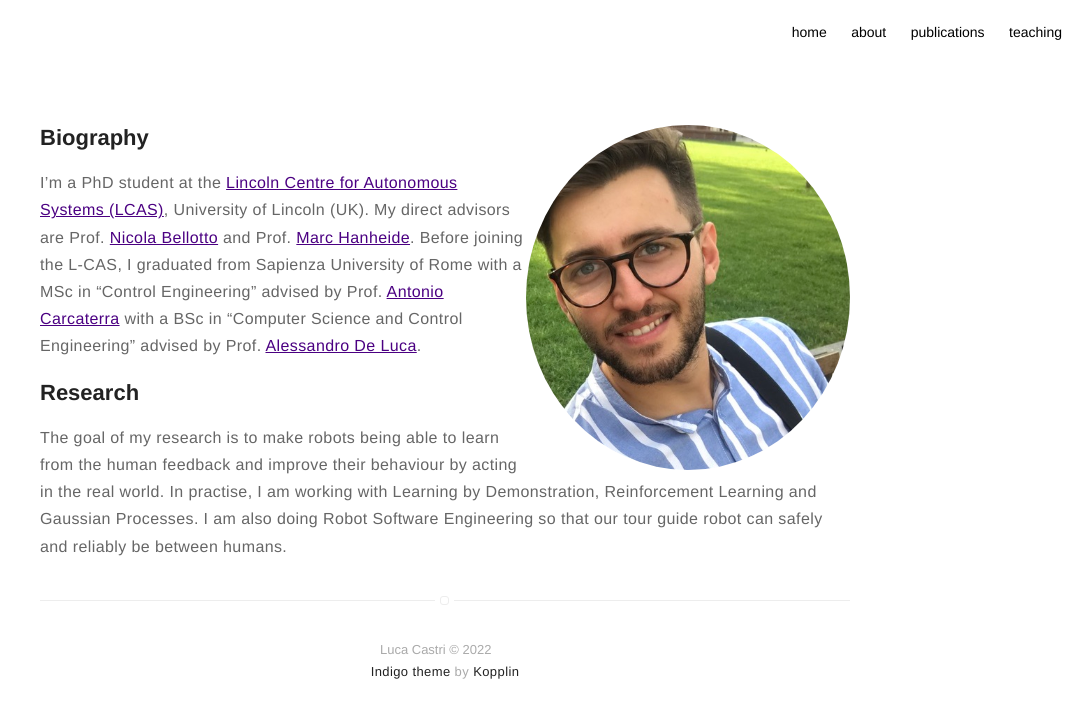
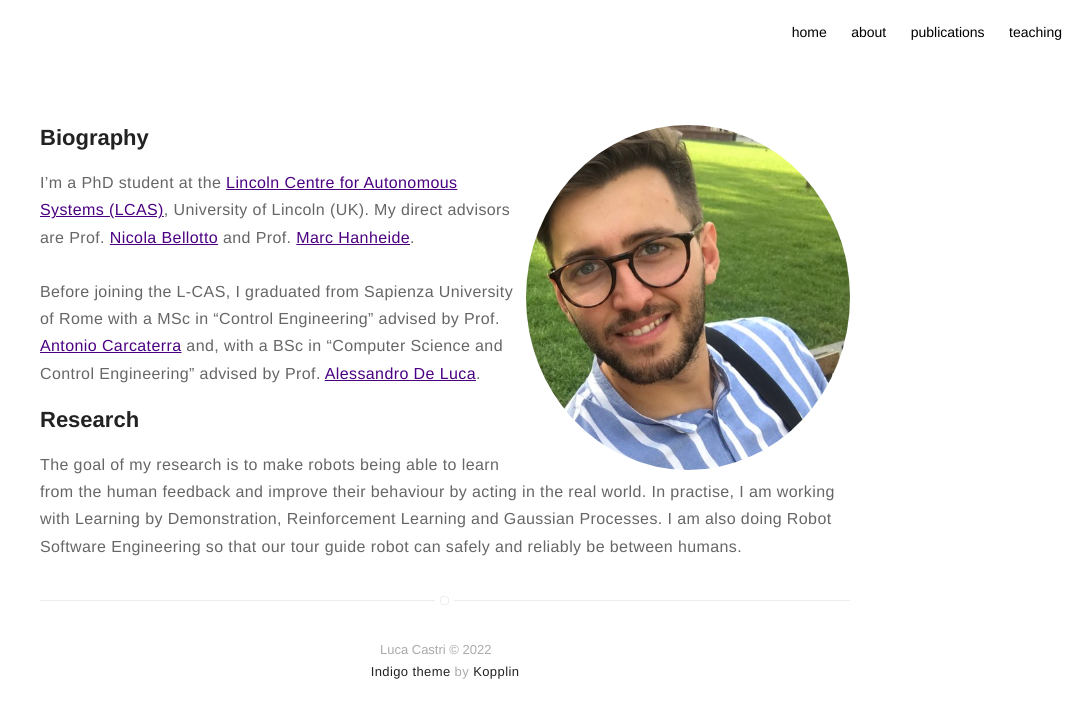
Before and after one commit to lcastri/lcastri.github.io, a Jekyll site: the page built from about.md, in a window 1280 px wide. Shown: the top 718 px of the page, without its empty margins (195-1280 px from the left). Built offline with Jekyll 4.4.1, drawn with Linux system fonts in a browser that asks for light colours; nearby versions of some CDN libraries.

Commit message:
about fix

```diff
--- a/about.md
+++ b/about.md
@@ -7,8 +7,8 @@
 <p>
 
 I’m a PhD student at the <a href="https://lcas.lincoln.ac.uk/wp/">Lincoln Centre for Autonomous Systems (LCAS)</a>, University of Lincoln (UK). My direct advisors are Prof. <a href="https://nbellotto.blogs.lincoln.ac.uk/">Nicola Bellotto</a> and Prof. <a href="https://www.hanheide.net/">Marc Hanheide</a>.
-
-Before joining the L-CAS, I graduated from Sapienza University of Rome with a MSc in “Control Engineering” advised by Prof. <a href="https://phd.uniroma1.it/web/ANTONIO-CARCATERRA_nC1827_EN.aspx">Antonio Carcaterra</a> with a BSc in “Computer Science and Control Engineering” advised by Prof. <a href="http://www.diag.uniroma1.it/deluca/">Alessandro De Luca</a>.
+<br><br>
+Before joining the L-CAS, I graduated from Sapienza University of Rome with a MSc in “Control Engineering” advised by Prof. <a href="https://phd.uniroma1.it/web/ANTONIO-CARCATERRA_nC1827_EN.aspx">Antonio Carcaterra</a> and, with a BSc in “Computer Science and Control Engineering” advised by Prof. <a href="http://www.diag.uniroma1.it/deluca/">Alessandro De Luca</a>.
 </p>
 
 <h2>Research</h2>
```
